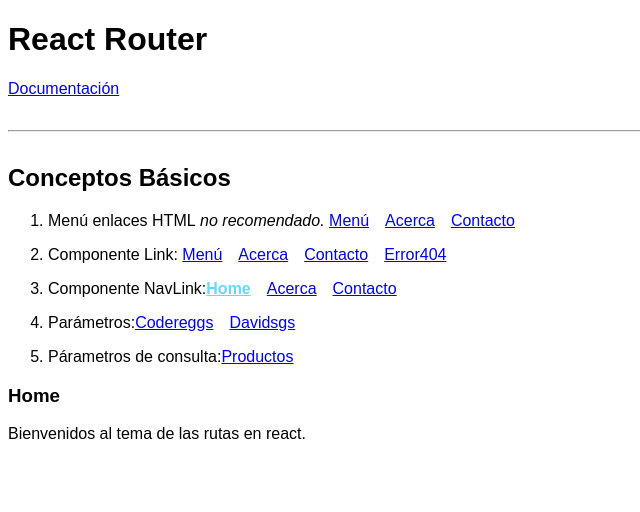
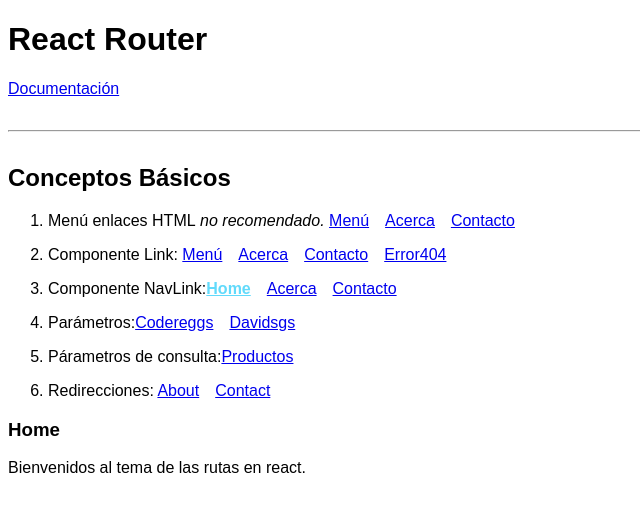
Before and after one commit to Codereggs/ReactRouter-Info, a React (Create React App) app: page / in a window 1280 px wide. Shown: the top 512 px of the page, without its empty margins (0-640 px from the left). Built offline with nearby package versions, Linux system fonts and the light colour scheme.

Commit message:
feat redirections react router

```diff
--- a/src/components/ConceptosBasicos.js
+++ b/src/components/ConceptosBasicos.js
@@ -1,5 +1,10 @@
 import React from "react";
-import { BrowserRouter as Router, Route, Switch } from "react-router-dom";
+import {
+  BrowserRouter as Router,
+  Redirect,
+  Route,
+  Switch,
+} from "react-router-dom";
 import { Acerca } from "../paginas/Acerca";
 import { Contacto } from "../paginas/Contacto";
 import Error404 from "../paginas/Error404";
@@ -20,6 +25,12 @@
           <Route exact path="/contacto" component={Contacto} />
           <Route path="/usuario/:username" component={Usuario} />
           <Route path="/productos" component={Productos} />
+          <Route path="/about">
+            <Redirect to="/acerca" />{" "}
+          </Route>
+          <Route path="/contact">
+            <Redirect to="/contacto" />
+          </Route>
           {/*Si o si se carga al final el error 404*/}
           <Route path="*" component={Error404} />
         </Switch>
--- a/src/components/MenuConceptos.js
+++ b/src/components/MenuConceptos.js
@@ -44,6 +44,11 @@
             <span>Párametros de consulta:</span>
             <Link to="/productos">Productos</Link>
           </li>
+          <li>
+            <span>Redirecciones: </span>
+            <Link to="/about">About</Link>
+            <Link to="/contact">Contact</Link>
+          </li>
         </ol>
       </nav>
     </div>
```
